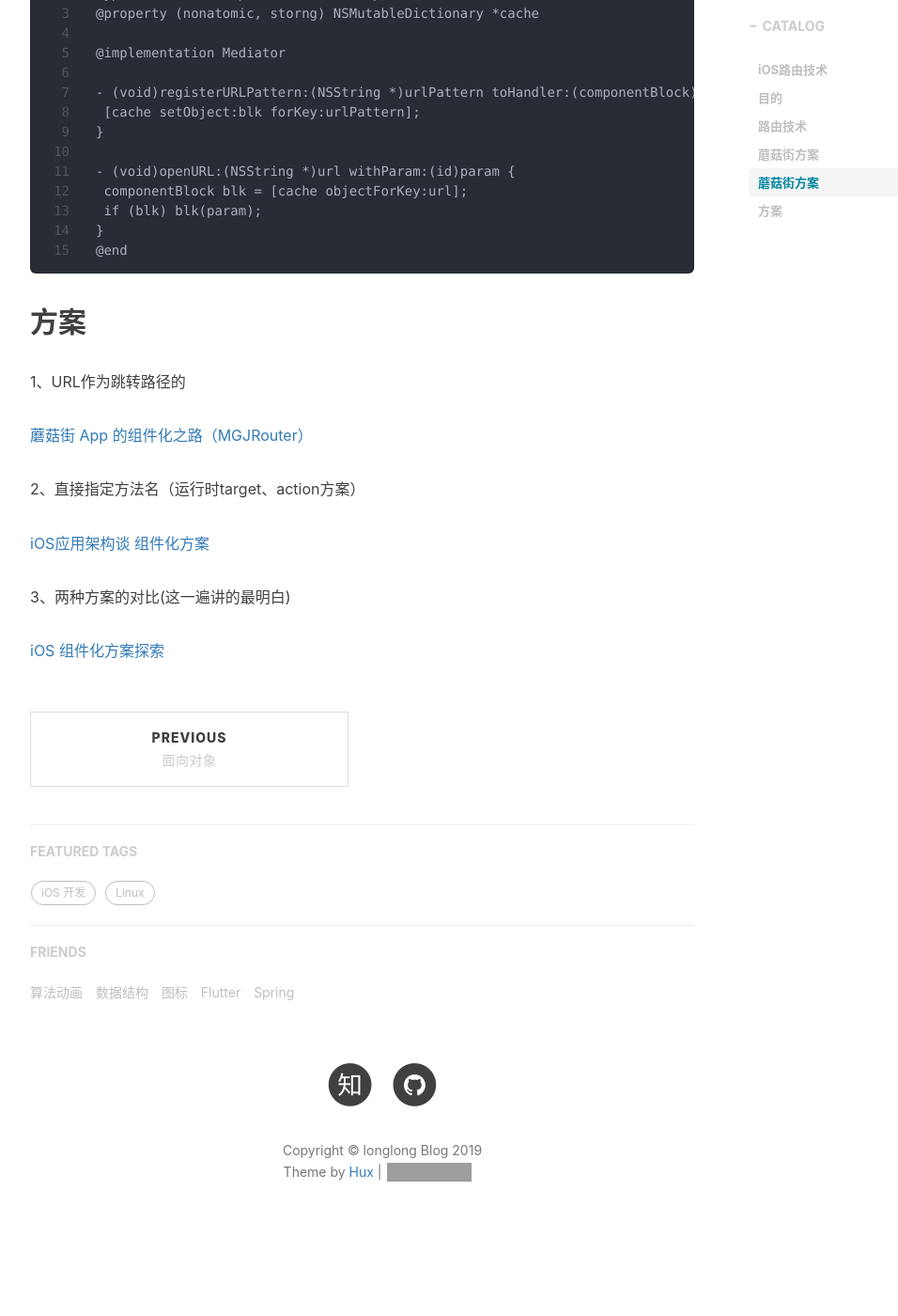
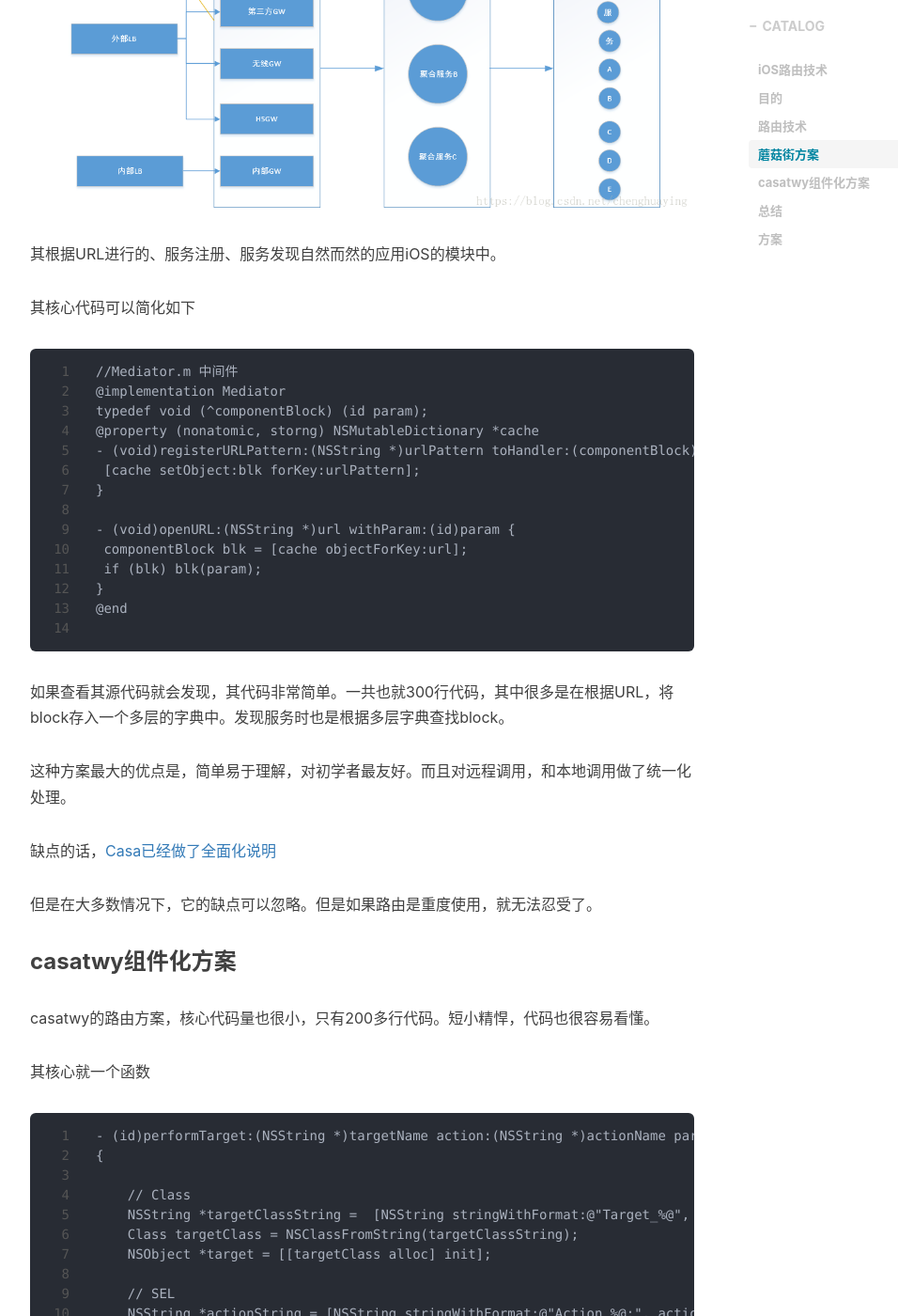
Before and after one commit to awanglilong/awanglilong.github.io, a Jekyll site: the page built from _posts/2019-9-30-iOS_Module.md, in a window 1280 px wide and 1400 px high, scrolled down 1442 px. Shown: the whole window at 94% size, without its empty margins (233-1189 px from the left). Built offline with Jekyll 4.4.1, drawn with Linux system fonts in a browser that asks for light colours; nearby versions of some CDN libraries; comment, search, counter and statistics services are not loaded; before the commit the page ends 2793 px from its top, so only the background shows below that; some of the changed text lies outside the part shown; grey boxes are pictures that could not be loaded.

Commit message:
Update 2019-9-30-iOS_Module.md

````diff
--- a/_posts/2019-9-30-iOS_Module.md
+++ b/_posts/2019-9-30-iOS_Module.md
@@ -31,19 +31,18 @@ Java服务器选择的是微服务组建模块化。而iOS相应的采用的是
 
 说到路由，很自然会想到java微服务中的路由。其结构如下
 
-![]()
+![](/img/post-ios-module/java微服务.png)
 
 
-## 蘑菇街方案
-蘑菇街采用 注册表的方式，用URL表示接口，在模块启动时注册模块提供的接口
+其根据URL进行的、服务注册、服务发现自然而然的应用iOS的模块中。
+
+其核心代码可以简化如下
 
 ```
 //Mediator.m 中间件
+@implementation Mediator
 typedef void (^componentBlock) (id param);
 @property (nonatomic, storng) NSMutableDictionary *cache
-
-@implementation Mediator
-
 - (void)registerURLPattern:(NSString *)urlPattern toHandler:(componentBlock)blk {
  [cache setObject:blk forKey:urlPattern];
 }
@@ -53,7 +52,65 @@ typedef void (^componentBlock) (id param);
  if (blk) blk(param);
 }
 @end
+
 ```
+
+如果查看其源代码就会发现，其代码非常简单。一共也就300行代码，其中很多是在根据URL，将block存入一个多层的字典中。发现服务时也是根据多层字典查找block。
+
+这种方案最大的优点是，简单易于理解，对初学者最友好。而且对远程调用，和本地调用做了统一化处理。
+
+缺点的话，[Casa已经做了全面化说明](https://casatwy.com/iOS-Modulization.html)
+
+但是在大多数情况下，它的缺点可以忽略。但是如果路由是重度使用，就无法忍受了。
+
+
+### casatwy组件化方案
+
+casatwy的路由方案，核心代码量也很小，只有200多行代码。短小精悍，代码也很容易看懂。
+
+其核心就一个函数
+
+```
+- (id)performTarget:(NSString *)targetName action:(NSString *)actionName params:(NSDictionary *)params
+{
+
+    // Class
+    NSString *targetClassString =  [NSString stringWithFormat:@"Target_%@", targetName];
+    Class targetClass = NSClassFromString(targetClassString);
+    NSObject *target = [[targetClass alloc] init];
+
+    // SEL
+    NSString *actionString = [NSString stringWithFormat:@"Action_%@:", actionName];
+    SEL action = NSSelectorFromString(actionString);
+
+    return [target performSelector:action withObject:params];
+
+}
+```
+
+```
+@implementation Target_AClasss
+- (UIViewController *)Action_nativeFetchViewController:(NSDictionary *)params
+{
+    DemoModuleADetailViewController *viewController = [[DemoModuleADetailViewController alloc] init];
+    viewController.valueLabel.text = params[@"key"];
+    return viewController;
+}
+@end
+```
+这个地方，Target其实就相当于服务注册
+
+而服务发现是根据设置类名称和方法名称调用performTarget
+
+### 总结
+
+从代码来看，这些代码其实很相似。都是实现了一个服务注册，和服务发现功能。
+
+其差别其实非常细微。是一些设计思想的上差别，这个就很绕了。如果一开始就纠结于此，会很难搞懂路由的终极目的。
+
+入门还是看bang神的总结[博客](http://blog.cnbang.net/tech/3080/)比较好
+
+如果一开始就看casatwy的[iOS 组件化方案探索](http://blog.cnbang.net/tech/3080/)。很容易晕。
 
 
 ## 方案
````
